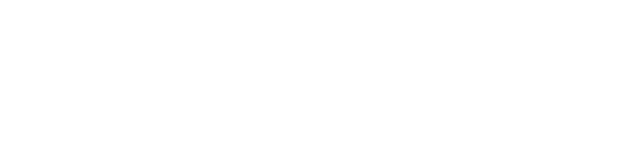
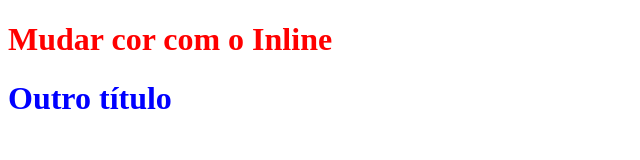
Before and after one commit to samueljdev/Fundamentos-CSS, a plain HTML site: page index.html in a window 1280 px wide. Shown: the whole page, without its empty margins (0-640 px from the left). Drawn offline with Linux system fonts and the light colour scheme.

Commit message:
Inline CSS

```diff
--- a/index.html
+++ b/index.html
@@ -8,6 +8,9 @@
 </head>
 
 <body>
+    <!-- Inline CSS -->
+    <h1 style="color: red">Mudar cor com o Inline</h1>
+    <h1 style="color: blue">Outro título</h1>
 
 </body>
 
```
